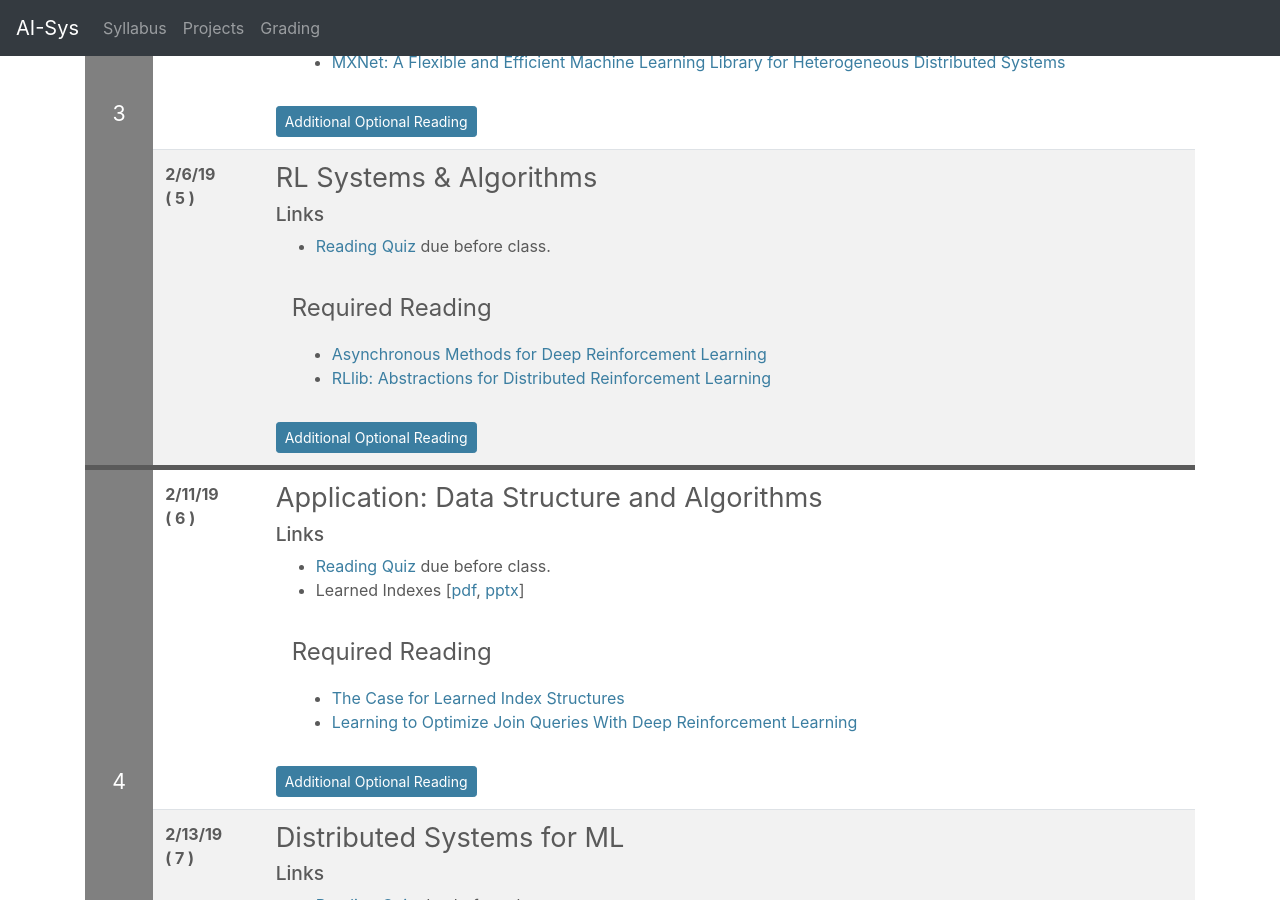
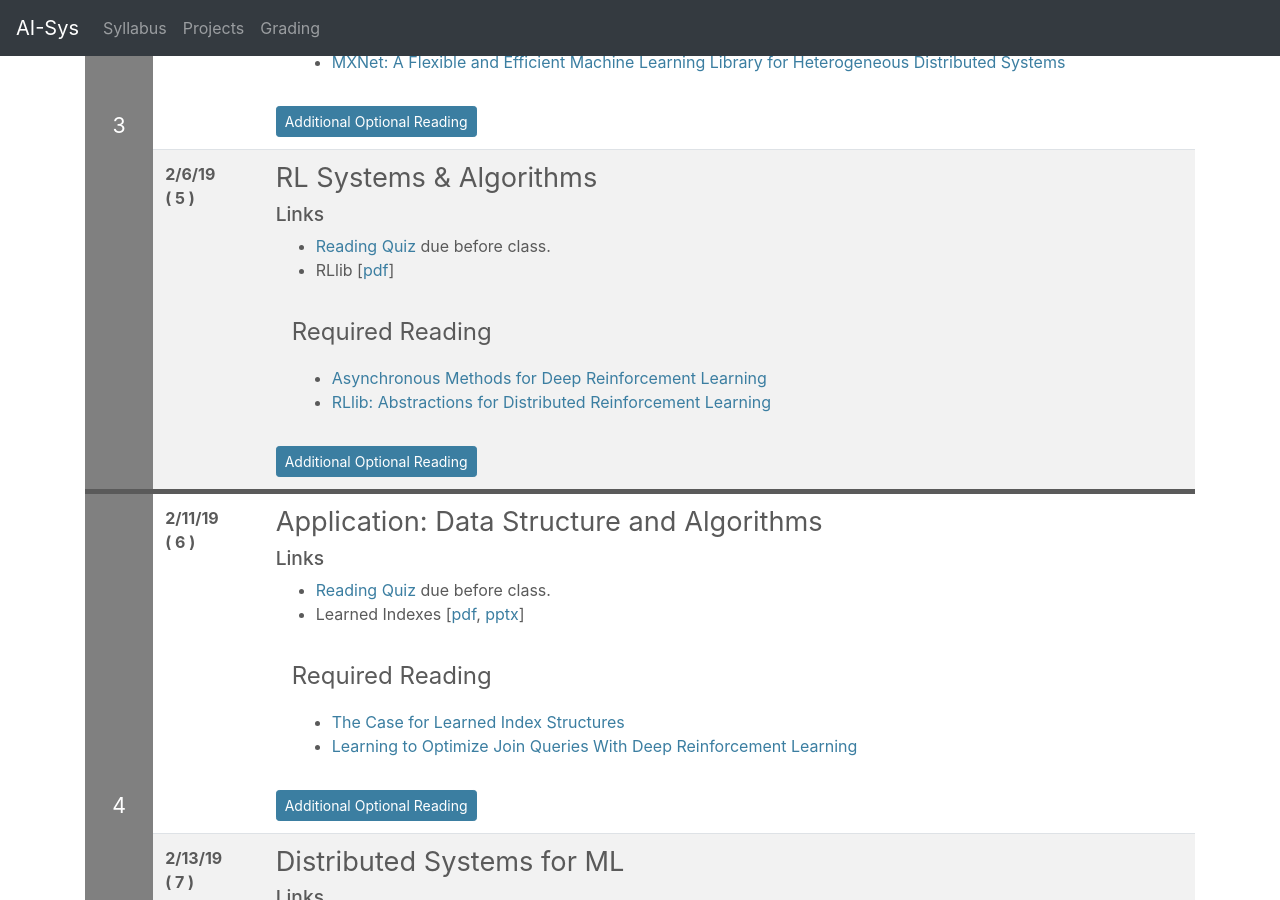
Before and after one commit to ucbrise/cs294-ai-sys-sp19, a Jekyll site: the page built from index.md, in a window 1280 px wide and 900 px high, scrolled down 2668 px. Built offline with Jekyll 4.4.1, drawn with Linux system fonts in a browser that asks for light colours; nearby versions of some CDN libraries; our own code applies the rules of GitHub Pages for plain Markdown files.

Commit message:
add rllib (#8)

```diff
--- a/index.md
+++ b/index.md
@@ -275,6 +275,7 @@ If you find some of the reading confusing and want a more gentle introduction, t
 
 ### Links
 * [Reading Quiz](https://goo.gl/forms/awQKZjxtb1PV0g272) due before class.
+* RLlib [[pdf](assets/lectures/rllib.pdf)]
 
 <div class="summary" markdown="1"> </div>
 <div class="reading">
```
Also changed, not shown: 1 other file.
